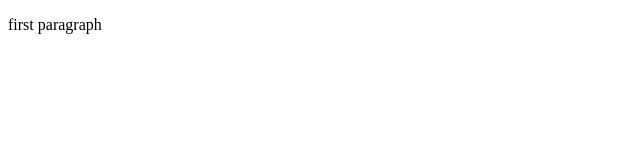
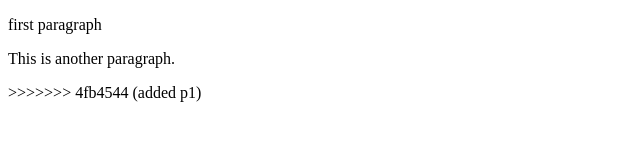
Before and after one commit to wildDoggoOutHere/learning-git, a plain HTML site: page index.html in a window 1280 px wide. Shown: the whole page, without its empty margins (0-640 px from the left). Drawn offline with Linux system fonts and the light colour scheme.

Commit message:
added p1 xd

```diff
--- a/index.html
+++ b/index.html
@@ -5,7 +5,10 @@
 </head>
 <body>
 
+
 <p>first paragraph</p>
+<p>This is another paragraph.</p>
+>>>>>>> 4fb4544 (added p1)
 
 </body>
 </html>
```
